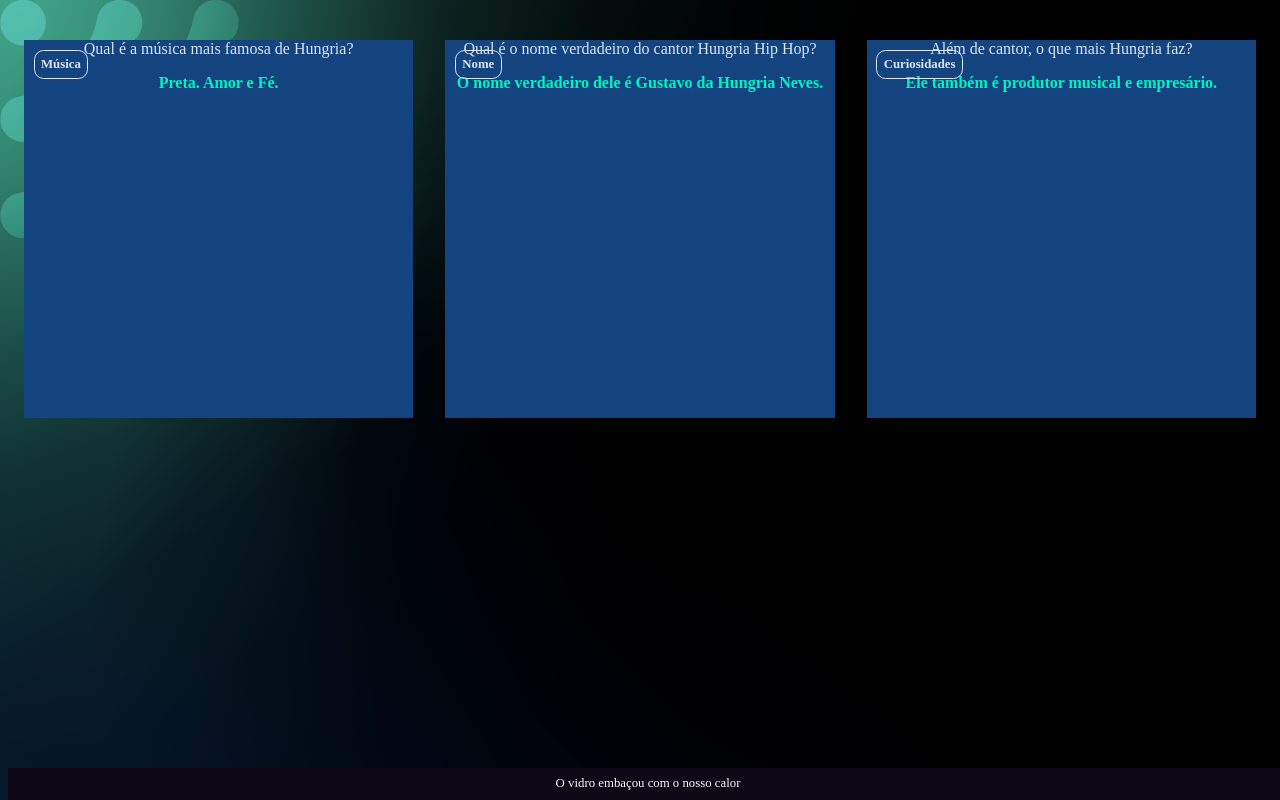
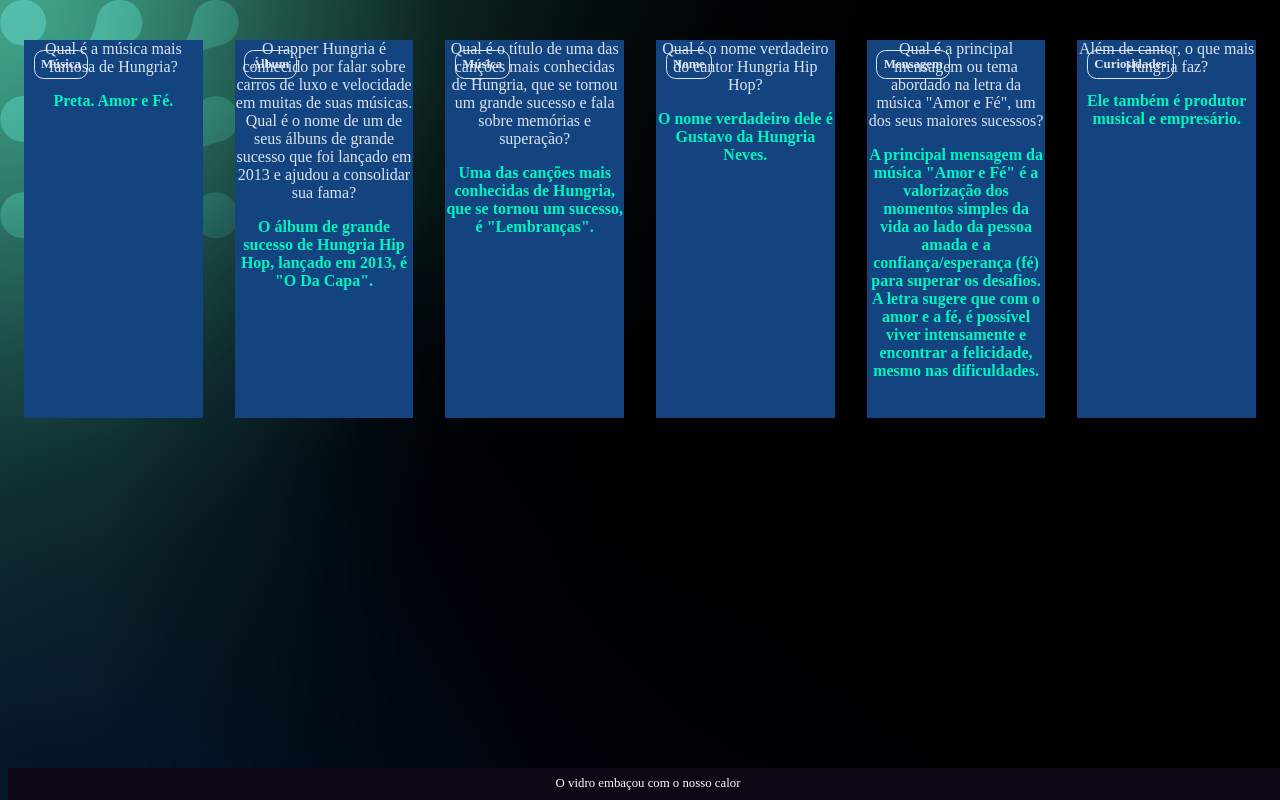
Before and after one commit to tayla20090327/2303, a plain HTML site: page index.html in a window 1280 px wide. Drawn offline with Linux system fonts and the light colour scheme.

Commit message:
Add files via upload

```diff
--- a/index.html
+++ b/index.html
@@ -23,12 +23,47 @@
 
     <article class="cartao">
         <div class="cartao__conteudo">
+            <h3>Álbum</h3>
+            <div class="cartao__conteudo__pergunta">
+                <p>O rapper Hungria é conhecido por falar sobre carros de luxo e velocidade em muitas de suas músicas. Qual é o nome de um de seus álbuns de grande sucesso que foi lançado em 2013 e ajudou a consolidar sua fama?</p>
+            </div>
+            <div class="cartao__conteudo__resposta">
+                <p>O álbum de grande sucesso de Hungria Hip Hop, lançado em 2013, é "O Da Capa".</p>
+            </div>
+        </div>
+    </article>
+    <article class="cartao">
+        <div class="cartao__conteudo">
+            <h3>Música</h3>
+            <div class="cartao__conteudo__pergunta">
+                <p>Qual é o título de uma das canções mais conhecidas de Hungria, que se tornou um grande sucesso e fala sobre memórias e superação?</p>
+            </div>
+            <div class="cartao__conteudo__resposta">
+                <p>Uma das canções mais conhecidas de Hungria, que se tornou um sucesso, é "Lembranças".</p>
+            </div>
+        </div>
+    </article>
+
+    <article class="cartao">
+        <div class="cartao__conteudo">
             <h3>Nome</h3>
             <div class="cartao__conteudo__pergunta">
                 <p>Qual é o nome verdadeiro do cantor Hungria Hip Hop?</p>
             </div>
             <div class="cartao__conteudo__resposta">
                 <p>O nome verdadeiro dele é Gustavo da Hungria Neves.</p>
+            </div>
+        </div>
+    </article>
+
+     <article class="cartao">
+        <div class="cartao__conteudo">
+            <h3>Mensagem</h3>
+            <div class="cartao__conteudo__pergunta">
+                <p>Qual é a principal mensagem ou tema abordado na letra da música "Amor e Fé", um dos seus maiores sucessos?</p>
+            </div>
+            <div class="cartao__conteudo__resposta">
+                <p>A principal mensagem da música "Amor e Fé" é a valorização dos momentos simples da vida ao lado da pessoa amada e a confiança/esperança (fé) para superar os desafios. A letra sugere que com o amor e a fé, é possível viver intensamente e encontrar a felicidade, mesmo nas dificuldades.</p>
             </div>
         </div>
     </article>
--- a/style.css
+++ b/style.css
@@ -10,8 +10,12 @@ body{
      font-family:Bai Janjuree;
 }
 
-    #container{
+#container{
 display: flex;
+flex-wrap: wrap;
+justify-content: space-between;
+padding: 3rem;
+gap: 3rem;
     }
 
 
```
Also changed, not shown: perguntas.js (added, +17 -0 lines).
